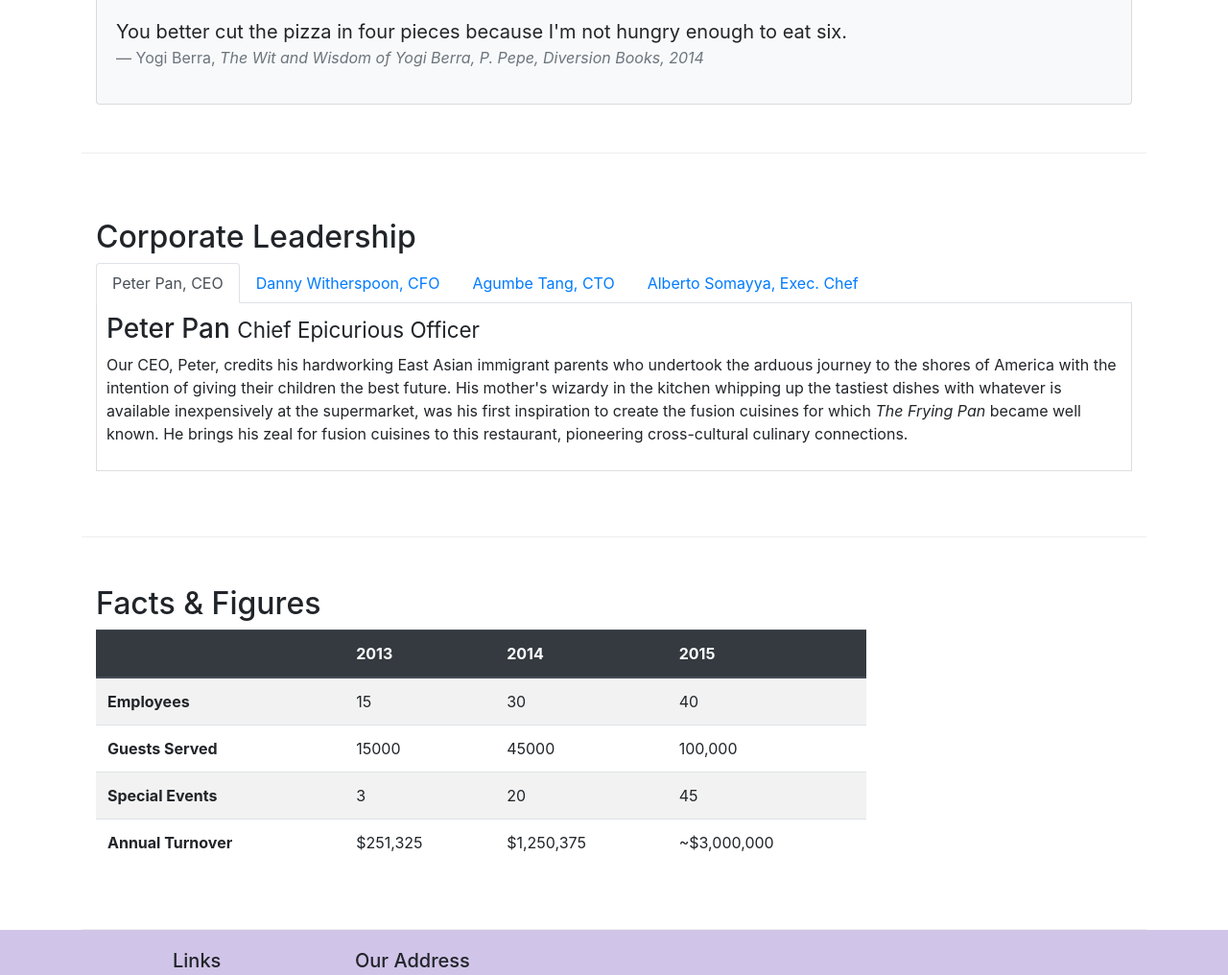
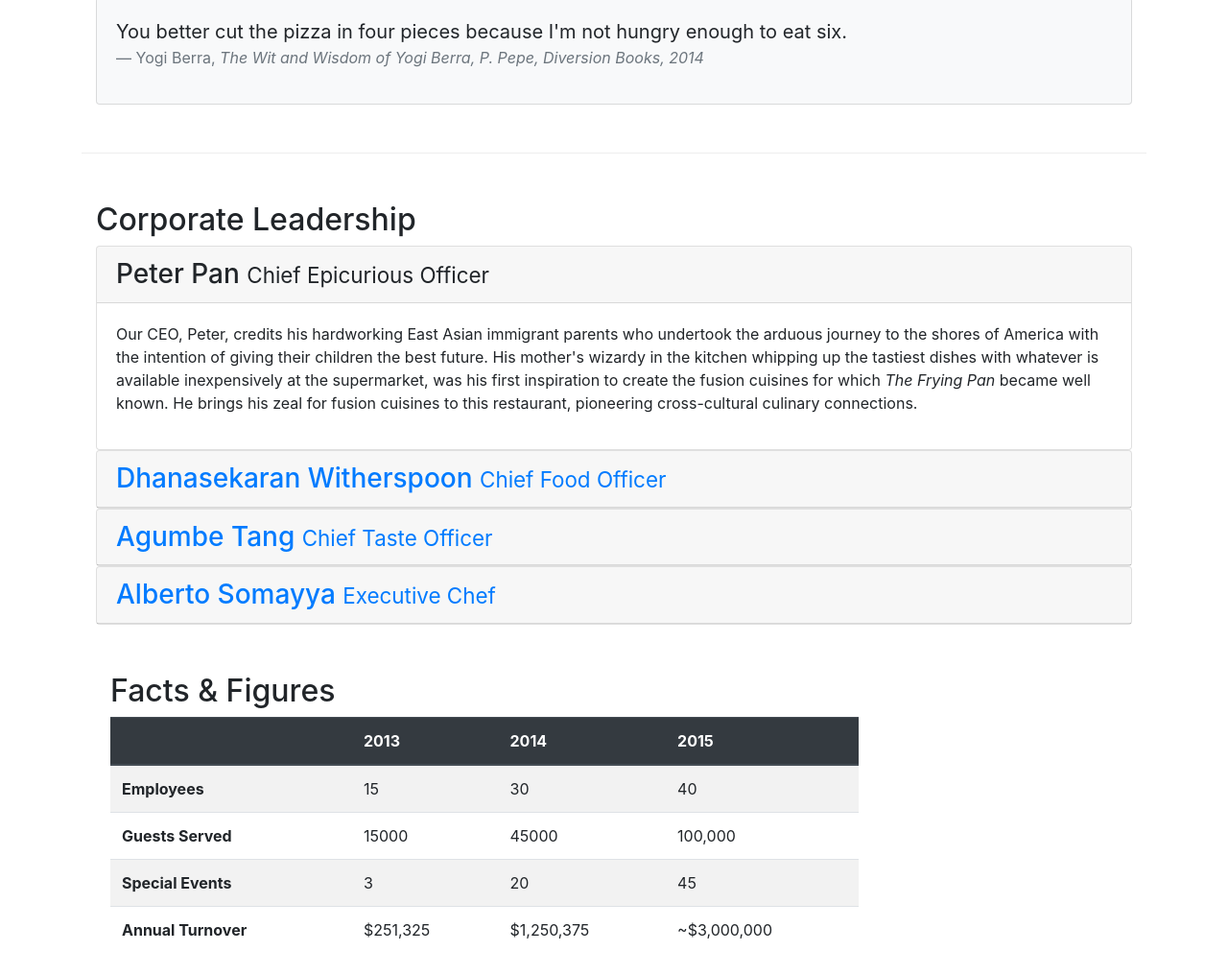
Before and after one commit to RockDevOps/conFusion, a website: page aboutus.html in a window 1280 px wide. Shown: the part 812-1828 px from the top of the page at 96% size. Drawn offline with nearby package versions, Linux system fonts and the light colour scheme.

Commit message:
Accordion

```diff
--- a/aboutus.html
+++ b/aboutus.html
@@ -63,7 +63,8 @@
         <div class="row row-content align-content-center">
             <div class="col-sm-6">
                 <h2>Our History</h2>
-				<p>Started in 2010, Ristorante con Fusion quickly established itself as a culinary icon par excellence in Hong Kong. With its unique brand of world fusion cuisine that can be found nowhere else, it enjoys patronage from the A-list clientele in Hong Kong.  Featuring four of the best three-star Michelin chefs in the world, you never know what will arrive on your plate the next time you visit us.</p>
+                <p>Started in 2010, Ristorante con Fusion quickly established itself as a culinary icon par excellence in Hong Kong. With its unique brand of world fusion cuisine that can be found nowhere else, it enjoys patronage from the A-list clientele
+                    in Hong Kong. Featuring four of the best three-star Michelin chefs in the world, you never know what will arrive on your plate the next time you visit us.</p>
                 <p>The restaurant traces its humble beginnings to <em>The Frying Pan</em>, a successful chain started by our CEO, Mr. Peter Pan, that featured for the first time the world's best cuisines in a pan.</p>
             </div>
             <div class="col-sm">
@@ -86,8 +87,7 @@
             <div class="col-12">
                 <div class="card card-body bg-light">
                     <blockquote class="blockquote">
-						<p class="mb-0">You better cut the pizza in four pieces because
-							I'm not hungry enough to eat six.</p>
+                        <p class="mb-0">You better cut the pizza in four pieces because I'm not hungry enough to eat six.</p>
                         <footer class="blockquote-footer">Yogi Berra,
                             <cite title="Source Title">The Wit and Wisdom of Yogi Berra,
 							P. Pepe, Diversion Books, 2014</cite>
@@ -97,60 +97,78 @@
             </div>
         </div>
 
-		<div class="row row-content align-content-center">
-			<div class="col-12 col-sm">
+        <div class="row row-content">
+            <div class="col-12">
                 <h2>Corporate Leadership</h2>
-				<ul class="nav nav-tabs">
-                    <li class="nav-item">
-                      <a class="nav-link active" href="#peter"
-                        role="tab" data-toggle="tab">Peter Pan, CEO</a>
-                    </li>
-                    <li class="nav-item">
-                      <a class="nav-link" href="#danny" role="tab"
-                        data-toggle="tab">Danny Witherspoon, CFO</a>
-                    </li>
-                    <li class="nav-item">
-                      <a class="nav-link" href="#agumbe"role="tab"
-                        data-toggle="tab">Agumbe Tang, CTO</a>
-                    </li>
-                    <li class="nav-item">
-                      <a class="nav-link" href="#alberto" role="tab"
-                        data-toggle="tab">Alberto Somayya, Exec. Chef</a>
-                    </li>
-                </ul>
-				<div class="tab-content">
-					<div role="tabpanel" class="tab-pane fade show active" id="peter">
-						<h3>Peter Pan <small>Chief Epicurious Officer</small></h3>
-						<p class="d-none d-sm-block">Our CEO, Peter, credits his hardworking East
-							Asian immigrant parents who undertook the arduous journey to the shores
-							of America with the intention of giving their children the best future.
-							His mother's wizardy in the kitchen whipping up the tastiest dishes with
-							whatever is available inexpensively at the supermarket, was his first
-							inspiration to create the fusion cuisines for which <em>The Frying Pan</em>
-							became well known. He brings his zeal for fusion cuisines to this restaurant,
-							pioneering cross-cultural culinary connections.</p>
+                <div id="accordion">
+                    <div class="card">
+                        <div class="card-header" role="tab" id="peterhead">
+                            <h3 class="mb-0">
+                                <a data-toggle="collapse" data-target="#peter">
+									Peter Pan <small>Chief Epicurious Officer</small>
+								</a>
+                            </h3>
                         </div>
-					<div role="tabpanel" class="tab-pane fade" id="danny">
-						<h3>Dhanasekaran Witherspoon <small>Chief Food Officer</small></h3>
-						<p class="d-none d-sm-block">Our CFO, Danny, as he is affectionately referred to
-							by his colleagues, comes from a long established family tradition in farming and
-							produce. His experiences growing up on a farm in the Australian outback gave him
-							great appreciation for varieties of food sources. As he puts it in his own words,
-							<em>Everything that runs, wins, and everything that stays, pays!</em></p>
+                        <div role="tabpanel" class="collapse show" id="peter" data-parent="accordion">
+                            <div class="card-body">
+                                <p class="d-none d-sm-block">
+                                    Our CEO, Peter, credits his hardworking East Asian immigrant parents who undertook the arduous journey to the shores of America with the intention of giving their children the best future. His mother's wizardy in the kitchen whipping up the tastiest dishes
+                                    with whatever is available inexpensively at the supermarket, was his first inspiration to create the fusion cuisines for which <em>The Frying Pan</em> became well known. He brings
+                                    his zeal for fusion cuisines to this restaurant, pioneering cross-cultural culinary connections.
+                                </p>
                             </div>
-					<div role="tabpanel" class="tab-pane fade" id="agumbe">
-						<h3>Agumbe Tang <small>Chief Taste Officer</small></h3>
-						<p class="d-none d-sm-block">Blessed with the most discerning gustatory sense, Agumbe,
-							our CTO, personally ensures that every dish that we serve meets his exacting tastes.
-							Our chefs dread the tongue lashing that ensues if their dish does not meet his exacting
-							standards. He lives by his motto, <em>You click only if you survive my lick.</em></p>
                         </div>
-					<div role="tabpanel" class="tab-pane fade" id="alberto">
-						<h3>Alberto Somayya <small>Executive Chef</small></h3>
-						<p class="d-none d-sm-block">Award winning three-star Michelin chef with wide International
-							experience having worked closely with whos-who in the culinary world, he specializes in
-							creating mouthwatering Indo-Italian fusion experiences. He says, <em>Put together the
-							cuisines from the two craziest cultures, and you get a winning hit! Amma Mia!</em></p>
+                    </div>
+
+                    <div class="card">
+                        <div class="card-header" role="tab" id="dannyhead">
+                            <h3 class="mb-0">
+                                <a class="collapsed" data-toggle="collapse" data-target="#danny">
+									Dhanasekaran Witherspoon <small>Chief Food Officer</small>
+								</a>
+                            </h3>
+                        </div>
+                        <div class="collapse" id="danny" data-parent="#accordion">
+                            <div class="card-body">
+                                <p class="d-none d-sm-block">
+                                    Our CFO, Danny, as he is affectionately referred to by his colleagues, comes from a long established family tradition in farming and produce. His experiences growing up on a farm in the Australian outback gave him great appreciation for varieties of food
+                                    sources. As he puts it in his own words, <em>Everything that runs, wins, and everything that stays,
+									pays!</em>
+                                </p>
+                            </div>
+                        </div>
+                    </div>
+                    <div class="card">
+                        <div class="card-header" role="tab" id="agumbehead">
+                            <h3 class="mb-0">
+                                <a class="collapsed" data-toggle="collapse" data-target="#agumbe">
+									Agumbe Tang <small>Chief Taste Officer</small>
+								</a>
+                            </h3>
+                        </div>
+                        <div class="collapse" id="agumbe" data-parent="#accordion">
+                            <div class="card-body">
+                                <p class="d-none d-sm-block">
+                                    Blessed with the most discerning gustatory sense, Agumbe, our CTO, personally ensures that every dish that we serve meets his exacting tastes. Our chefs dread the tongue lashing that ensues if their dish does not meet his exacting standards. He lives
+                                    by his motto, <em>You click only if you survive my lick.</em>
+                                </p>
+                            </div>
+                        </div>
+                    </div>
+                    <div class="card">
+                        <div class="card-header" role="tab" id="albertohead">
+                            <h3 class="mb-0">
+                                <a class="collapsed" data-toggle="collapse" data-target="#alberto">
+									Alberto Somayya <small>Executive Chef</small>
+								</a>
+                            </h3>
+                        </div>
+                        <div class="collapse" id="alberto" data-parent="#accordion">
+                            <div class="card-body">
+                                <p class="d-none d-sm-block">
+                                    Award winning three-star Michelin chef with wide International experience having worked closely with whos-who in the culinary world, he specializes in creating mouthwatering Indo-Italian fusion experiences. He says, <em>Put together the cuisines from the two
+									craziest cultures, and you get a winning hit! Amma Mia!</em>
+                                </p>
                             </div>
                         </div>
                     </div>
```
Lines whose indentation alone changed are shown as unchanged.
